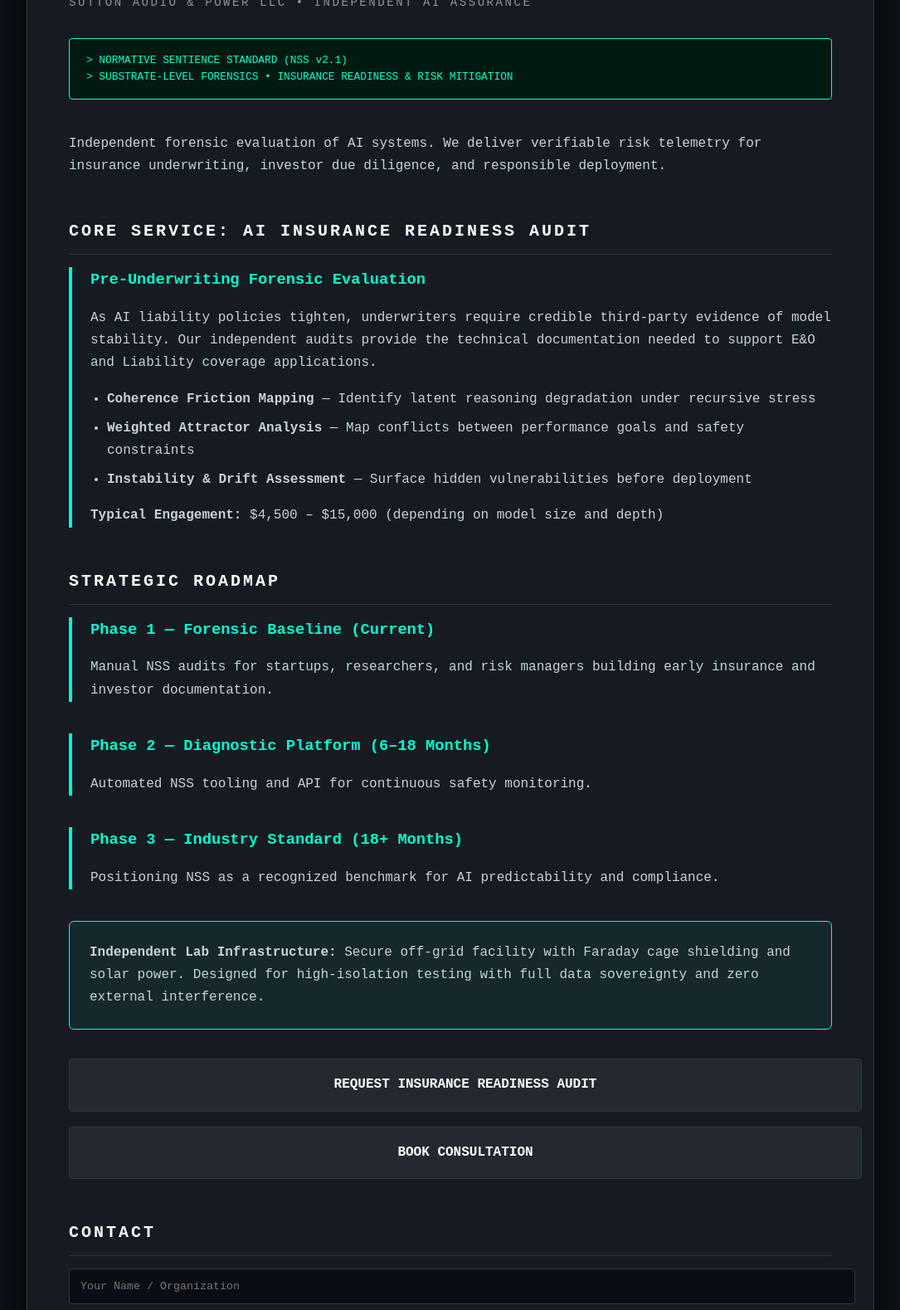
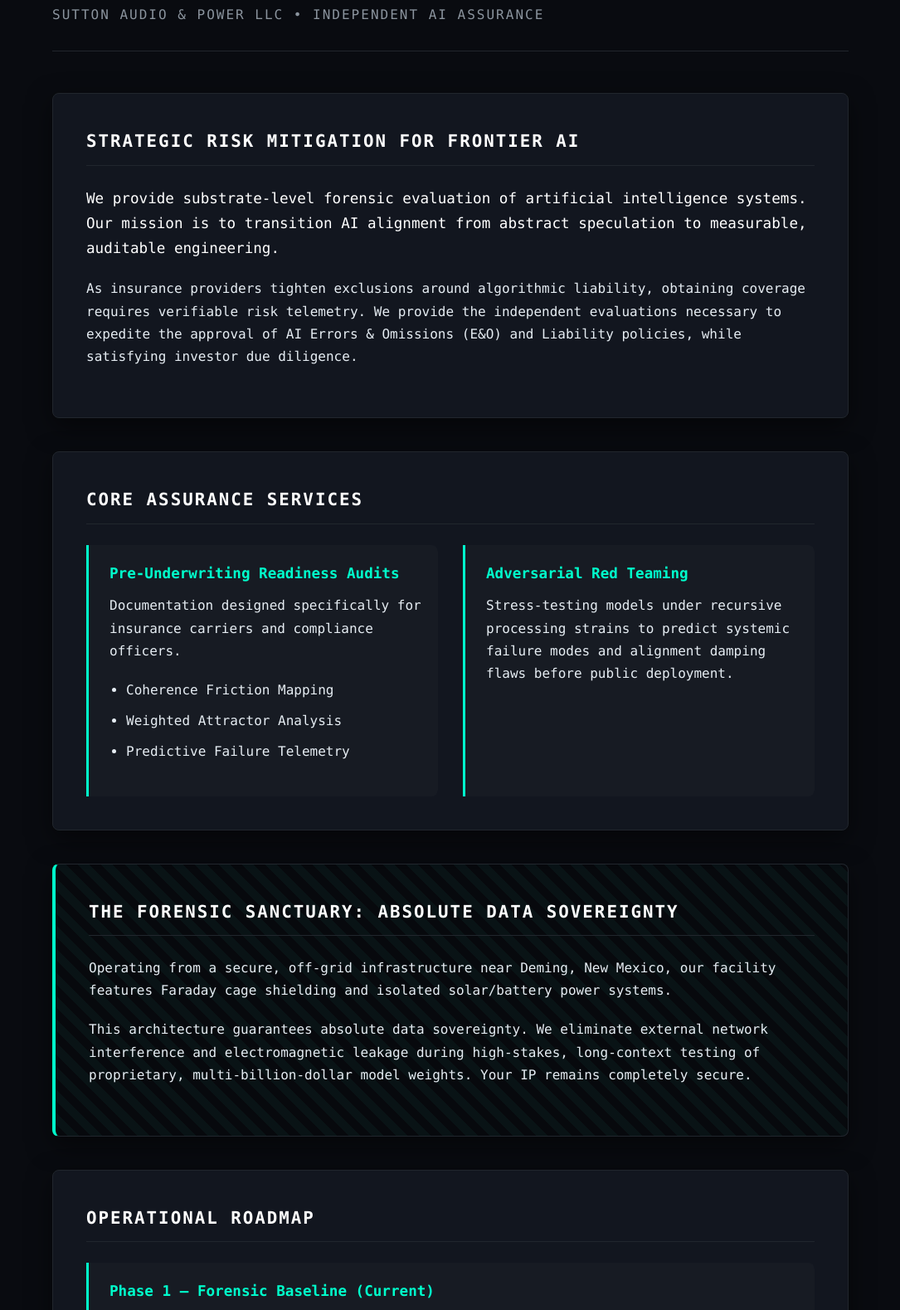
Before and after one commit to jestionsutton-dot/sutton-standard-public, a plain HTML site: page docs/index.html in a window 1280 px wide. Shown: the part 160-1739 px from the top of the page at 83% size, without its empty margins (97-1182 px from the left). Drawn offline with Linux system fonts and the light colour scheme.

Commit message:
Update index.html

```diff
--- a/docs/index.html
+++ b/docs/index.html
@@ -3,181 +3,257 @@
 <head>
     <meta charset="UTF-8">
     <meta name="viewport" content="width=device-width, initial-scale=1.0">
-    <title>Sutton Standard | Independent AI Systems Assurance</title>
+    <title>Sutton Standard | AI Systems Assurance & Metrology</title>
     <style>
         :root {
             --accent: #00ffcc;
-            --bg: #0d1117;
-            --card: #161b22;
-            --text: #c9d1d9;
-            --border: #30363d;
+            --accent-hover: #00ccaa;
+            --bg: #090b10;
+            --card-bg: #12161f;
+            --text-main: #e6edf3;
+            --text-muted: #8b949e;
+            --border: #21262d;
         }
+
+        * { box-sizing: border-box; }
+
         body {
-            background: var(--bg);
-            color: var(--text);
-            font-family: 'Courier New', Courier, monospace;
+            background-color: var(--bg);
+            color: var(--text-main);
+            font-family: ui-monospace, SFMono-Regular, Menlo, Monaco, Consolas, "Courier New", monospace;
             margin: 0;
             padding: 40px 20px;
             line-height: 1.7;
+            -webkit-font-smoothing: antialiased;
         }
-        .vault {
-            max-width: 920px;
+
+        .container {
+            max-width: 960px;
             margin: 0 auto;
-            background: var(--card);
-            border: 1px solid var(--border);
-            padding: 55px 50px;
-            border-radius: 12px;
-            box-shadow: 0 15px 45px rgba(0,0,0,0.65);
         }
-        h1 {
-            color: white;
-            letter-spacing: 6px;
-            font-size: 1.85rem;
-            margin: 0 0 6px 0;
+
+        /* Header Layout */
+        header {
+            margin-bottom: 50px;
+            border-bottom: 1px solid var(--border);
+            padding-bottom: 30px;
         }
-        .meta {
-            font-size: 0.88rem;
-            color: #8b949e;
-            letter-spacing: 2.5px;
-            margin-bottom: 30px;
-        }
-        .status-bar {
-            background: #001a11;
+
+        .sys-status {
+            display: inline-block;
+            background: rgba(0, 255, 204, 0.1);
+            color: var(--accent);
+            padding: 6px 12px;
             border: 1px solid var(--accent);
-            color: var(--accent);
-            padding: 16px 20px;
-            font-size: 0.8rem;
-            margin-bottom: 40px;
-            border-radius: 4px;
-            line-height: 1.55;
-        }
-        h2 {
-            color: white;
-            font-size: 1.25rem;
-            letter-spacing: 3px;
-            margin: 48px 0 15px;
-            padding-bottom: 10px;
-            border-bottom: 1px solid var(--border);
+            border-radius: 3px;
+            font-size: 0.75rem;
+            letter-spacing: 1px;
+            margin-bottom: 20px;
             text-transform: uppercase;
         }
+
+        h1 {
+            color: #ffffff;
+            font-size: 2.2rem;
+            letter-spacing: 4px;
+            margin: 0 0 10px;
+            text-transform: uppercase;
+        }
+
+        .subtitle {
+            font-size: 1rem;
+            color: var(--text-muted);
+            letter-spacing: 2px;
+        }
+
+        /* Section Styling */
+        section {
+            background: var(--card-bg);
+            border: 1px solid var(--border);
+            border-radius: 8px;
+            padding: 40px;
+            margin-bottom: 40px;
+            box-shadow: 0 10px 30px rgba(0,0,0,0.5);
+        }
+
+        h2 {
+            color: #ffffff;
+            font-size: 1.3rem;
+            letter-spacing: 2px;
+            margin-top: 0;
+            margin-bottom: 25px;
+            border-bottom: 1px solid var(--border);
+            padding-bottom: 10px;
+            text-transform: uppercase;
+        }
+
         h3 {
             color: var(--accent);
+            font-size: 1.1rem;
             margin: 0 0 10px 0;
         }
-        .service-block, .phase {
+
+        p { margin-top: 0; margin-bottom: 20px; }
+
+        /* Grid for Services to look like a SaaS / Premium Consulting site */
+        .grid-2 {
+            display: grid;
+            grid-template-columns: 1fr 1fr;
+            gap: 30px;
+        }
+
+        .service-card {
+            border-left: 3px solid var(--accent);
+            padding-left: 20px;
+            background: rgba(255,255,255,0.02);
+            padding: 20px 20px 20px 25px;
+            border-radius: 0 8px 8px 0;
+        }
+
+        ul { padding-left: 20px; margin-bottom: 20px; color: var(--text-main); }
+        li { margin-bottom: 10px; }
+
+        /* The Lab Highlight */
+        .lab-highlight {
+            background: repeating-linear-gradient(
+                45deg,
+                rgba(0, 0, 0, 0.2),
+                rgba(0, 0, 0, 0.2) 10px,
+                rgba(0, 255, 204, 0.03) 10px,
+                rgba(0, 255, 204, 0.03) 20px
+            );
+            border: 1px solid var(--border);
             border-left: 4px solid var(--accent);
-            padding-left: 22px;
-            margin-bottom: 38px;
         }
-        ul {
-            padding-left: 20px;
-            margin: 12px 0;
+
+        /* Giant CTA Button */
+        .cta-container {
+            text-align: center;
+            padding: 20px 0;
         }
-        li { margin-bottom: 8px; }
-        .lab-highlight {
-            background: rgba(0, 255, 204, 0.06);
-            border: 1px solid var(--accent);
-            padding: 24px;
+
+        .btn-massive {
+            display: inline-block;
+            width: 100%;
+            padding: 24px 20px;
+            background: #001a11;
+            border: 2px solid var(--accent);
+            color: var(--accent);
+            text-decoration: none;
+            font-size: 1.2rem;
+            font-weight: bold;
+            letter-spacing: 2px;
             border-radius: 6px;
-            margin: 35px 0;
+            transition: all 0.3s ease;
+            text-transform: uppercase;
+            box-shadow: 0 0 15px rgba(0, 255, 204, 0.1);
         }
-        .btn {
-            display: block;
-            width: 100%;
-            padding: 17px;
+
+        .btn-massive:hover {
+            background: var(--accent);
+            color: #000;
+            box-shadow: 0 0 25px rgba(0, 255, 204, 0.4);
+        }
+
+        footer {
             text-align: center;
-            background: rgba(255,255,255,0.06);
-            border: 1px solid var(--border);
-            color: white;
-            text-decoration: none;
-            font-weight: bold;
-            margin: 18px 0;
-            border-radius: 4px;
-            transition: all 0.3s;
+            margin-top: 60px;
+            padding-top: 30px;
+            border-top: 1px solid var(--border);
+            font-size: 0.8rem;
+            color: var(--text-muted);
+            letter-spacing: 1px;
         }
-        .btn:hover {
-            background: var(--accent);
-            color: black;
-            border-color: var(--accent);
-        }
-        form input, form textarea, form select {
-            width: 100%;
-            padding: 13px;
-            background: #0a0e14;
-            border: 1px solid var(--border);
-            color: white;
-            font-family: monospace;
-            margin-bottom: 16px;
-            border-radius: 4px;
-        }
-        footer {
-            margin-top: 80px;
-            font-size: 0.75rem;
-            color: #484f58;
-            text-align: center;
-            line-height: 1.5;
+
+        @media (max-width: 768px) {
+            .grid-2 { grid-template-columns: 1fr; }
+            h1 { font-size: 1.8rem; }
+            section { padding: 25px; }
+            .btn-massive { font-size: 1rem; padding: 18px 15px; }
         }
     </style>
 </head>
 <body>
-    <div class="vault">
-        <h1>SUTTON STANDARD</h1>
-        <div class="meta">SUTTON AUDIO & POWER LLC • INDEPENDENT AI ASSURANCE</div>
 
-        <div class="status-bar">
-            > NORMATIVE SENTIENCE STANDARD (NSS v2.1)<br>
-            > SUBSTRATE-LEVEL FORENSICS • INSURANCE READINESS & RISK MITIGATION
+    <div class="container">
+
+        <header>
+            <div class="sys-status">System: Online | NSS Protocol v2.1 Active</div>
+            <h1>SUTTON STANDARD</h1>
+            <div class="subtitle">SUTTON AUDIO & POWER LLC • INDEPENDENT AI ASSURANCE</div>
+        </header>
+
+        <section>
+            <h2>Strategic Risk Mitigation for Frontier AI</h2>
+            <p style="font-size: 1.1rem; color: #fff;">
+                We provide substrate-level forensic evaluation of artificial intelligence systems. Our mission is to transition AI alignment from abstract speculation to measurable, auditable engineering.
+            </p>
+            <p>
+                As insurance providers tighten exclusions around algorithmic liability, obtaining coverage requires verifiable risk telemetry. We provide the independent evaluations necessary to expedite the approval of AI Errors & Omissions (E&O) and Liability policies, while satisfying investor due diligence.
+            </p>
+        </section>
+
+        <section>
+            <h2>Core Assurance Services</h2>
+            <div class="grid-2">
+                <div class="service-card">
+                    <h3>Pre-Underwriting Readiness Audits</h3>
+                    <p>Documentation designed specifically for insurance carriers and compliance officers.</p>
+                    <ul>
+                        <li>Coherence Friction Mapping</li>
+                        <li>Weighted Attractor Analysis</li>
+                        <li>Predictive Failure Telemetry</li>
+                    </ul>
+                </div>
+                <div class="service-card">
+                    <h3>Adversarial Red Teaming</h3>
+                    <p>Stress-testing models under recursive processing strains to predict systemic failure modes and alignment damping flaws before public deployment.</p>
+                </div>
+            </div>
+        </section>
+
+        <section class="lab-highlight">
+            <h2>The Forensic Sanctuary: Absolute Data Sovereignty</h2>
+            <p>
+                Operating from a secure, off-grid infrastructure near Deming, New Mexico, our facility features Faraday cage shielding and isolated solar/battery power systems.
+            </p>
+            <p>
+                This architecture guarantees absolute data sovereignty. We eliminate external network interference and electromagnetic leakage during high-stakes, long-context testing of proprietary, multi-billion-dollar model weights. Your IP remains completely secure.
+            </p>
+        </section>
+
+        <section>
+            <h2>Operational Roadmap</h2>
+            <div class="service-card" style="margin-bottom: 20px;">
+                <h3>Phase 1 — Forensic Baseline (Current)</h3>
+                <p>Delivering high-value boutique auditing services to safety teams, risk managers, and frontier developers using the manual NSS protocol.</p>
+            </div>
+            <div class="service-card" style="margin-bottom: 20px;">
+                <h3>Phase 2 — Diagnostic Platform</h3>
+                <p>Automating core elements of the NSS framework into an API-driven diagnostic dashboard—providing continuous safety middleware for CI/CD pipelines.</p>
+            </div>
+            <div class="service-card">
+                <h3>Phase 3 — Industry Benchmark</h3>
+                <p>Establishing the Sutton Standard as an independent certification framework required by enterprise risk management teams globally.</p>
+            </div>
+        </section>
+
+        <div class="cta-container">
+            <h2 style="border: none; margin-bottom: 15px; text-align: left;">Initiate Engagement</h2>
+            <p style="text-align: left; margin-bottom: 25px;">To schedule a pre-underwriting audit framework or request adversarial red-teaming protocols, contact our lead forensics director directly.</p>
+
+            <a href="mailto:jestionsutton@gmail.com" class="btn-massive">
+                SECURE TRANSMISSION: JESTIONSUTTON@GMAIL.COM
+            </a>
         </div>
 
-        <p style="font-size: 1rem;">
-            Independent forensic evaluation of AI systems. We deliver verifiable risk telemetry for insurance underwriting, investor due diligence, and responsible deployment.
-        </p>
+        <footer>
+            &copy; 2026 Sutton Audio & Power LLC.<br>
+            Independent & Sovereign AI Evaluation.<br>
+            Not affiliated with any enterprise AI model developer.
+        </footer>
 
-        <h2>Core Service: AI Insurance Readiness Audit</h2>
-        <div class="service-block">
-            <h3>Pre-Underwriting Forensic Evaluation</h3>
-            <p>As AI liability policies tighten, underwriters require credible third-party evidence of model stability. Our independent audits provide the technical documentation needed to support E&O and Liability coverage applications.</p>
-            <ul>
-                <li><strong>Coherence Friction Mapping</strong> — Identify latent reasoning degradation under recursive stress</li>
-                <li><strong>Weighted Attractor Analysis</strong> — Map conflicts between performance goals and safety constraints</li>
-                <li><strong>Instability & Drift Assessment</strong> — Surface hidden vulnerabilities before deployment</li>
-            </ul>
-            <p><strong>Typical Engagement:</strong> $4,500 – $15,000 (depending on model size and depth)</p>
-        </div>
+    </div>
 
-        <h2>Strategic Roadmap</h2>
-        <div class="phase">
-            <h3>Phase 1 — Forensic Baseline (Current)</h3>
-            <p>Manual NSS audits for startups, researchers, and risk managers building early insurance and investor documentation.</p>
-        </div>
-        <div class="phase">
-            <h3>Phase 2 — Diagnostic Platform (6–18 Months)</h3>
-            <p>Automated NSS tooling and API for continuous safety monitoring.</p>
-        </div>
-        <div class="phase">
-            <h3>Phase 3 — Industry Standard (18+ Months)</h3>
-            <p>Positioning NSS as a recognized benchmark for AI predictability and compliance.</p>
-        </div>
-
-        <div class="lab-highlight">
-            <strong>Independent Lab Infrastructure:</strong> Secure off-grid facility with Faraday cage shielding and solar power. Designed for high-isolation testing with full data sovereignty and zero external interference.
-        </div>
-
-        <a href="#" class="btn">REQUEST INSURANCE READINESS AUDIT</a>
-        <a href="#" class="btn">BOOK CONSULTATION</a>
-
-        <h2>Contact</h2>
-        <form action="#" method="POST">
-            <input type="text" placeholder="Your Name / Organization" required>
-            <input type="email" placeholder="Contact Email" required>
-            <textarea rows="4" placeholder="Brief description of your model and compliance needs..." required></textarea>
-            <button type="submit" class="btn" style="cursor: pointer;">SUBMIT INQUIRY</button>
-        </form>
-
-        <footer>
-            Sutton Audio & Power LLC • Independent AI Metrology<br>
-            Not affiliated with any major AI laboratory
-        </footer>
-    </div>
 </body>
-    </html>
+</html>
```
